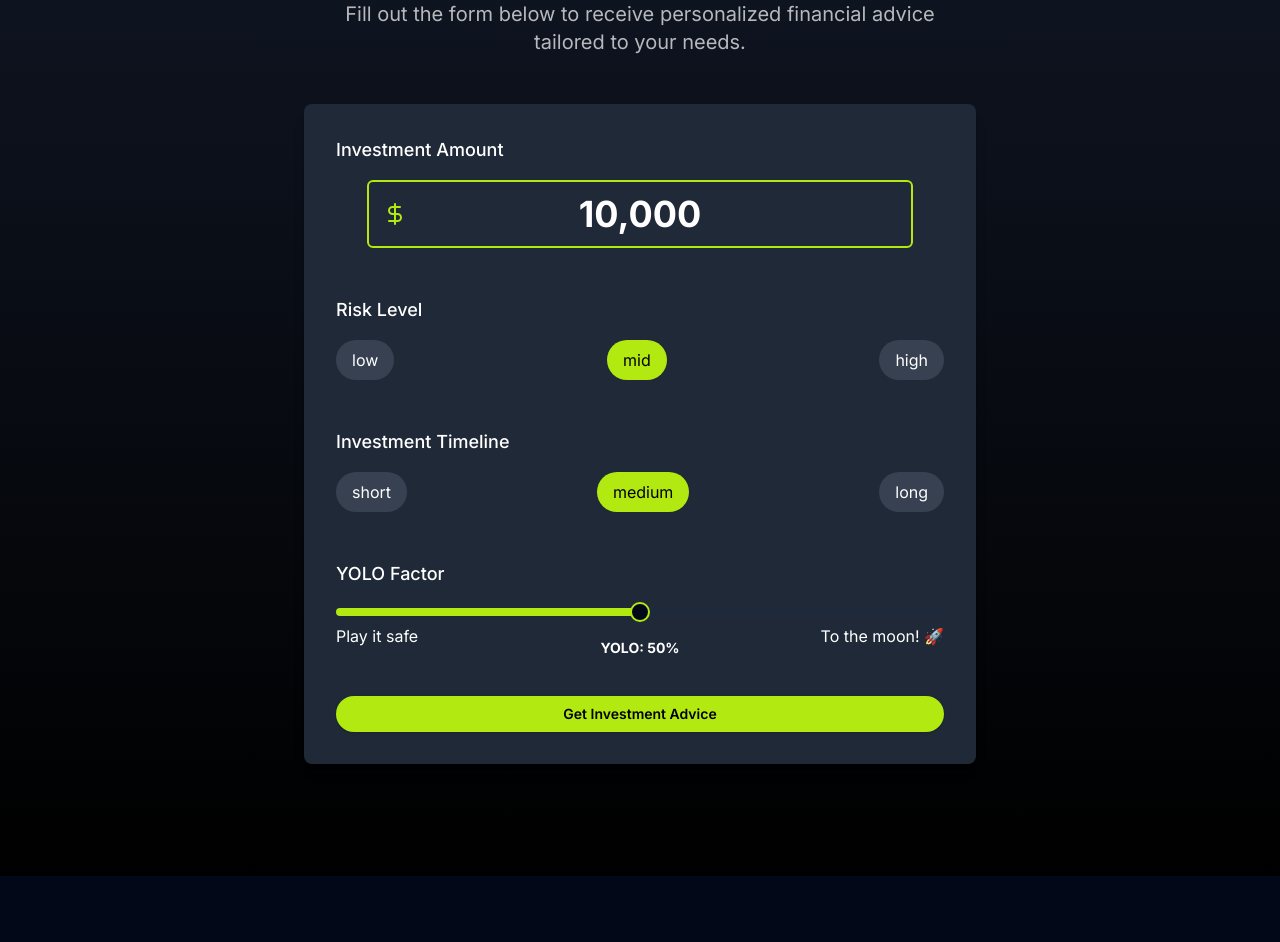
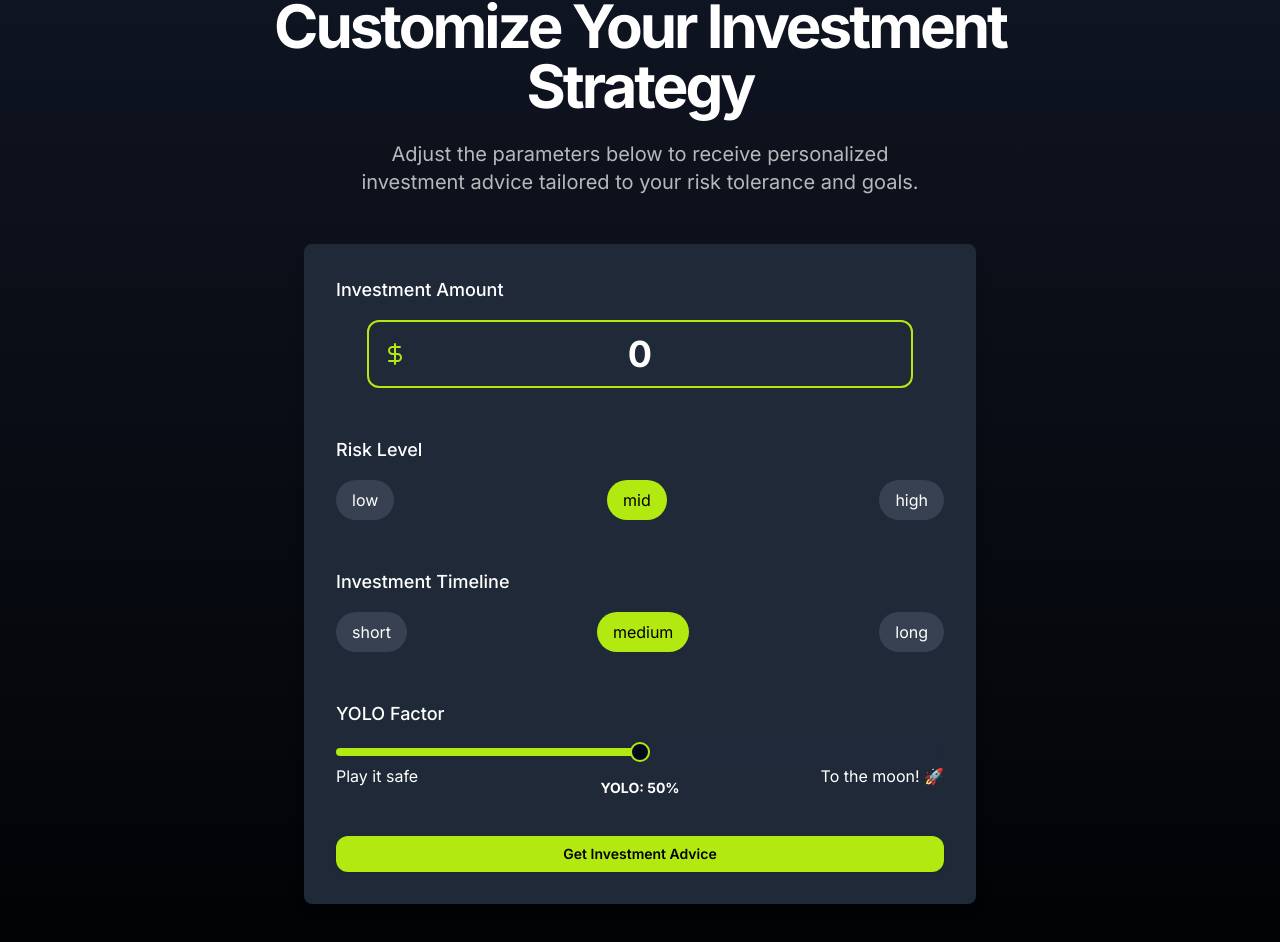
Before and after one commit to ColinWu0403/StonkSensei, a Next.js app in the folder stonksensei/: page /form in a window 1280 px wide. Shown: the part 270-1212 px from the top of the page. Before the commit the page ends 1146 px from the top, so only its background shows below. Built offline with nearby package versions, Linux system fonts and the light colour scheme.

Commit message:
Styling updates

```diff
--- a/stonksensei/src/app/form/page.tsx
+++ b/stonksensei/src/app/form/page.tsx
@@ -1,21 +1,21 @@
 "use client"
 
-import FinancialAdviceForm from "@/components/financial-advice-form"
-import Header from "@/components/Header"
+import FinancialAdviceForm from "@/components/financial-advice-form";
+import Header from "@/components/Header";
 
 export default function FormPage() {
   return (
     <div className="flex flex-col min-h-screen relative">
       <Header />
       <main className="flex-grow relative z-10 bg-gradient-to-b from-gray-900 to-black">
-        <div className="container mx-auto px-4 py-12 md:py-24 lg:py-28 flex flex-col items-center">
+        <div className="container mx-auto px-4 py-12 md:py-24 lg:py-32 xl:py-48 flex flex-col items-center">
           <div className="text-center mb-12 max-w-3xl w-full">
             <h1 className="text-3xl font-bold tracking-tighter sm:text-5xl xl:text-6xl/none text-white mb-6">
-              Get Your Financial Advice
+              Customize Your Investment Strategy
             </h1>
             <div className="flex justify-center">
               <p className="max-w-[600px] text-muted-foreground text-white/70 md:text-xl">
-                Fill out the form below to receive personalized financial advice tailored to your needs.
+                Adjust the parameters below to receive personalized investment advice tailored to your risk tolerance and goals.
               </p>
             </div>
           </div>
@@ -25,5 +25,5 @@
         </div>
       </main>
     </div>
-  )
+  );
 }
--- a/stonksensei/src/components/financial-advice-form.tsx
+++ b/stonksensei/src/components/financial-advice-form.tsx
@@ -11,10 +11,11 @@
 import { DollarSign } from "lucide-react"
 
 // TODO: implement color changes based on risk level
+// TODO: center low/mid/high and short/medium/long center buttons
 
 export default function FinancialAdviceForm() {
   const [formData, setFormData] = useState({
-    investmentAmount: 10000,
+    investmentAmount: 0,
     riskLevel: "mid",
     investmentTimeline: "medium",
     yoloFactor: 50,
@@ -44,7 +45,7 @@
 
   return (
     <form onSubmit={handleSubmit} className="space-y-12">
-      <div className="space-y-4">
+      <div className="space-y-4 rounded-md">
         <Label htmlFor="investmentAmount" className="text-lg font-medium text-white">
           Investment Amount
         </Label>
@@ -61,7 +62,7 @@
                 const value = e.target.value.replace(/,/g, "")
                 handleChange("investmentAmount", Number.parseInt(value) || 0)
               }}
-              className="py-8 text-4xl font-bold bg-gray-800 text-white border-2 border-positive focus:ring-positive text-center"
+              className="rounded-xl py-8 text-4xl font-bold bg-gray-800 text-white border-2 border-positive focus:ring-positive text-center"
             />
           </div>
         </div>
@@ -131,7 +132,7 @@
         </div>
       </div>
 
-      <Button type="submit" className="w-full bg-positive hover:bg-positive/90 text-black font-semibold py-3 rounded-full">
+      <Button type="submit" className="w-full bg-positive hover:bg-positive/90 text-black font-semibold py-3 rounded-xl">
         Get Investment Advice
       </Button>
     </form>
```
